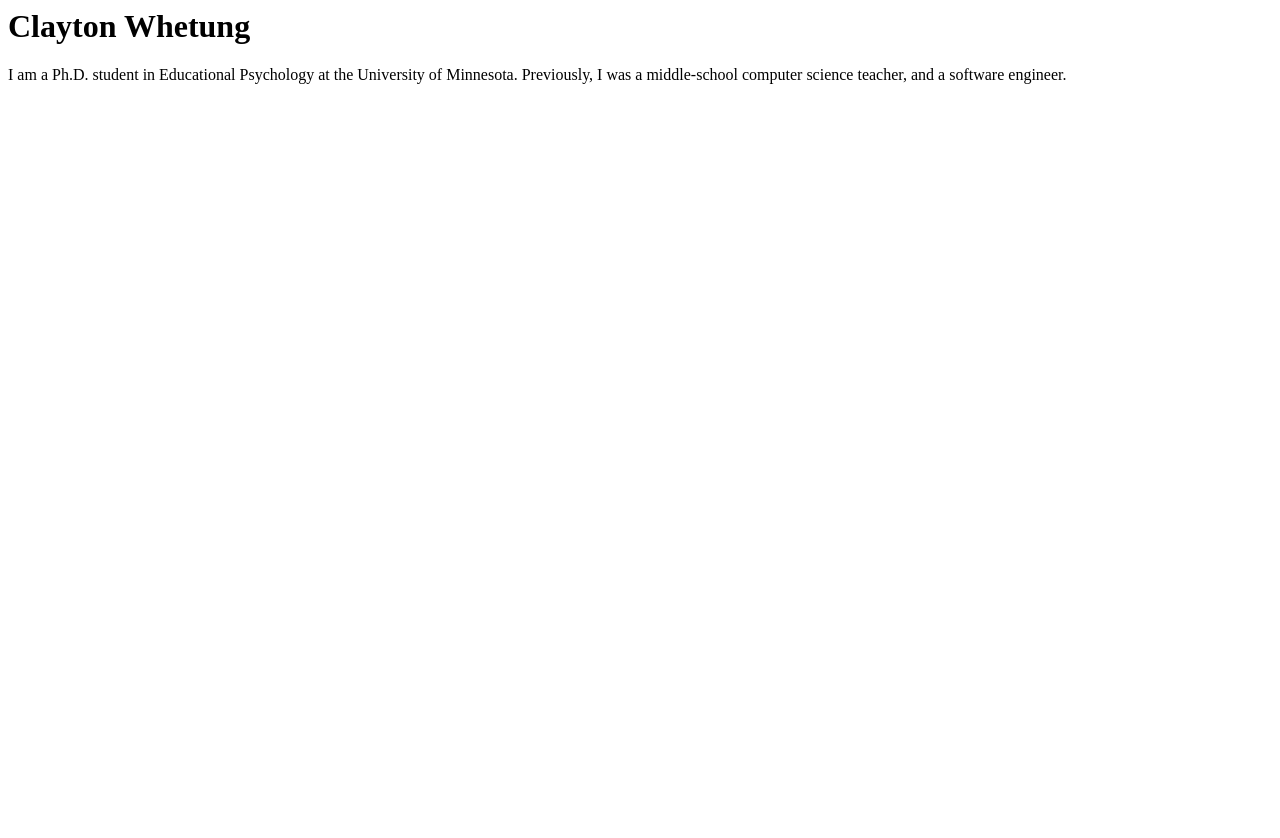
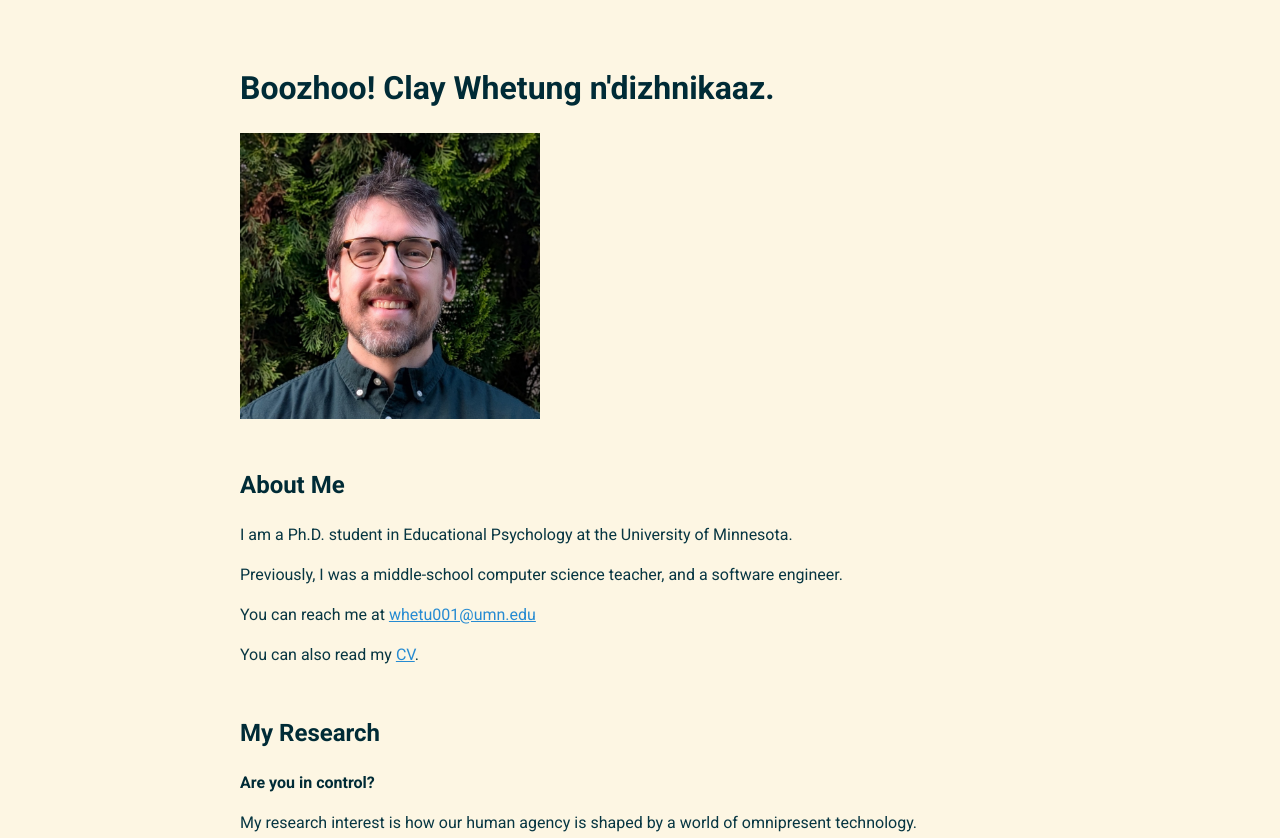
Before and after one commit to cwhetung/claywhetung, a plain HTML site: page index.html in a window 1280 px wide. Shown: the top 838 px of the page. Before the commit the page ends 800 px from the top, so only its background shows below. Drawn offline with Linux system fonts and the light colour scheme.

Commit message:
'Updated'

```diff
--- a/index.html
+++ b/index.html
@@ -1,2 +1,20 @@
-<h1>Clayton Whetung</h1>
-<p>I am a Ph.D. student in Educational Psychology at the University of Minnesota. Previously, I was a middle-school computer science teacher, and a software engineer.</p>
+<head>
+	<link rel="stylesheet" href="style.css">
+</head>
+<body>
+	<h1>Boozhoo! Clay Whetung n'dizhnikaaz.</h1>
+	<img src="headshot.jpg" alt="An image of Clay Whetung. He is wearing a green shirt and glasses and is standing in from of a tree" width=300px>
+
+	<h2>About Me</h2>
+	<p>I am a Ph.D. student in Educational Psychology at the University of Minnesota.</p>
+	<p>Previously, I was a middle-school computer science teacher, and a software engineer.</p>
+	<p>You can reach me at <a href="mailto:whetu001@umn.edu">whetu001@umn.edu</a></p>
+	<p>You can also read my <a href="Clay_Whetung_Cv.pdf" download>CV</a>.</p>
+
+	<h2>My Research</h2>
+	<strong>Are you in control?</strong>
+
+	<p>My research interest is how our human agency is shaped by a world of omnipresent technology.</p>
+
+	</p>We have all felt the pull of our phones or the allure of another scroll. Many of us feel out of control in our relationship with technology. I am studying how digital environments capture our agency and direct us towards goals or actions that might not be in our best interest. To that end, I am exploring novel measures of agency that account for modern technology's manipulation of our sense of agency.</p>
+</body>
--- /dev/null
+++ b/style.css
@@ -0,0 +1,40 @@
+@import url('https://fonts.googleapis.com/css2?family=Roboto:ital,wght@0,100..900;1,100..900&display=swap');
+
+body {
+  margin: 0 auto;
+  max-width: 50em;
+}
+
+body {
+  font-family: "Roboto", "Arial", sans-serif;
+}
+
+body {
+  line-height: 1.5;
+  padding: 4em 1em;
+}
+
+h2 {
+  margin-top: 1em;
+  padding-top: 1em;
+}
+
+body {
+  background-color: #fdf6e3;
+  color: #073642;
+  font-weight: medium;
+}
+
+h1,
+h2,
+strong {
+  color: #002b36;
+}
+
+a {
+  color: #268bd2;
+}
+
+a:visited {
+  color: #6c71c4;
+}
```
Also changed, not shown: headshot.jpg (added), 1 other file.
